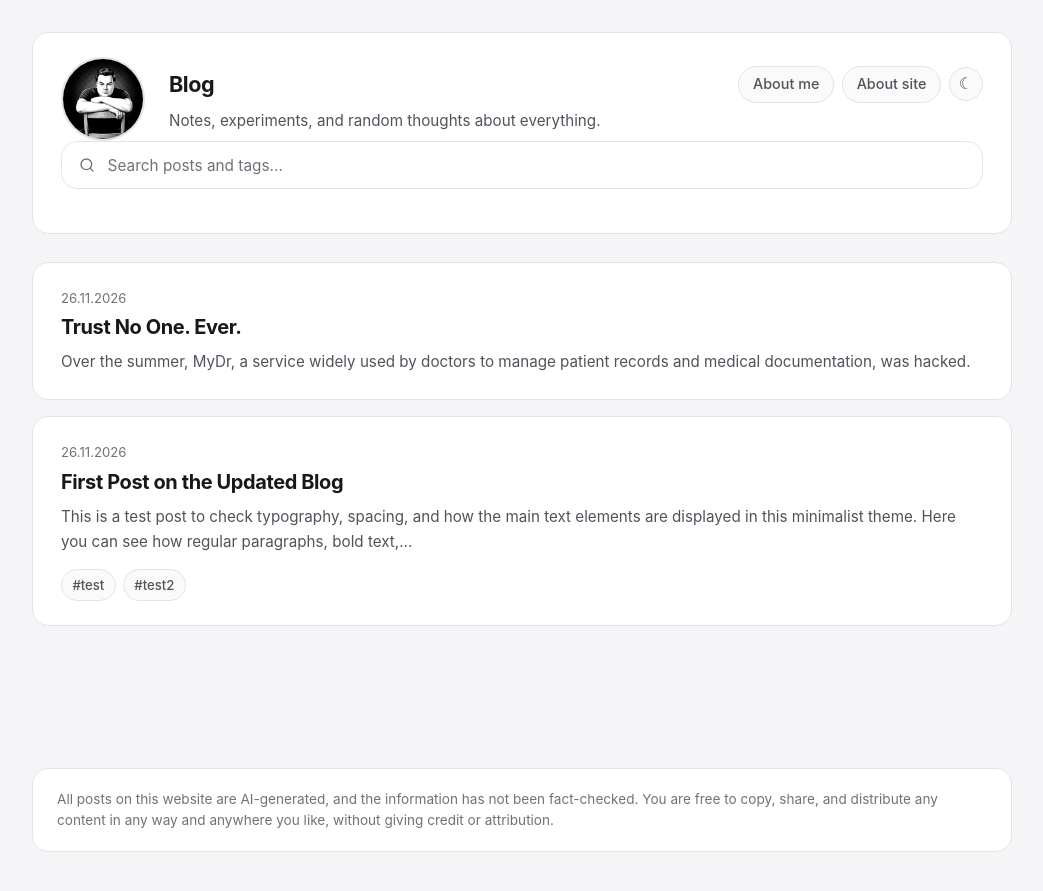
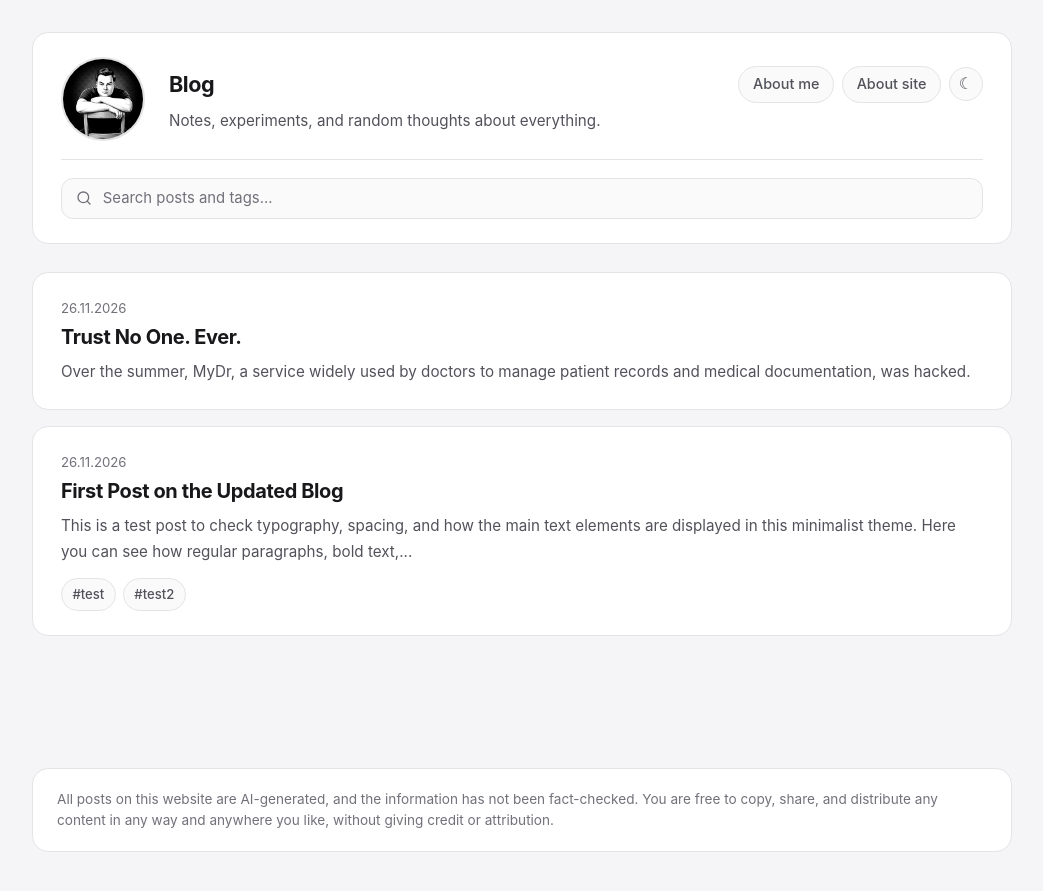
Before and after one commit to mudaczok/mudaczok.github.io, a Jekyll site: the page built from index.html, in a window 1280 px wide. Shown: the top 891 px of the page, without its empty margins (118-1161 px from the left). Built offline with Jekyll 4.4.1, drawn with Linux system fonts in a browser that asks for light colours.

Commit message:
Update style.css

```diff
--- a/assets/css/style.css
+++ b/assets/css/style.css
@@ -719,32 +719,38 @@ body {
     grid-template-columns: 1fr;
   }
 }
-/* Живой поиск */
+/* Живой поиск в шапке */
+.header-search {
+  position: relative;
+  margin-top: 1.15rem;
+  padding-top: 1.1rem;
+  border-top: 1px solid var(--border);
+}
+
 .search-box {
   position: relative;
   display: flex;
   align-items: center;
-  margin-bottom: 1.25rem;
 }
 
 .search-icon {
   position: absolute;
-  left: 1.1rem;
+  left: 0.95rem;
   color: var(--muted);
   pointer-events: none;
 }
 
 .search-box input {
   width: 100%;
-  padding: 0.85rem 2.75rem 0.85rem 2.85rem;
+  padding: 0.65rem 2.5rem 0.65rem 2.55rem;
   font-family: inherit;
-  font-size: 0.96rem;
+  font-size: 0.93rem;
   color: var(--text);
-  background: var(--surface);
+  background: var(--surface-subtle);
   border: 1px solid var(--border);
-  border-radius: var(--radius);
+  border-radius: 12px;
   outline: none;
-  transition: border-color 0.15s ease;
+  transition: border-color 0.15s ease, background-color 0.15s ease;
 }
 
 .search-box input::placeholder {
@@ -753,6 +759,7 @@ body {
 
 .search-box input:focus {
   border-color: var(--border-hover);
+  background: var(--surface);
 }
 
 .search-box input::-webkit-search-cancel-button {
@@ -761,33 +768,76 @@ body {
 
 .search-clear {
   position: absolute;
-  right: 0.85rem;
-  width: 26px;
-  height: 26px;
+  right: 0.65rem;
+  width: 24px;
+  height: 24px;
   padding: 0;
   border: none;
   border-radius: 50%;
-  background: var(--surface-subtle);
+  background: var(--surface-hover);
   color: var(--muted);
-  font-size: 0.8rem;
+  font-size: 0.78rem;
   cursor: pointer;
   display: inline-flex;
   align-items: center;
   justify-content: center;
-  transition: all 0.15s ease;
+  transition: color 0.15s ease;
 }
 
 .search-clear:hover {
   color: var(--text);
-  background: var(--surface-hover);
 }
 
 .search-clear[hidden] {
   display: none;
 }
 
-.search-status {
-  margin: 0 0 1rem 0.25rem;
-  font-size: 0.88rem;
+.search-dropdown {
+  position: absolute;
+  top: calc(100% + 0.45rem);
+  left: 0;
+  right: 0;
+  z-index: 30;
+  background: var(--surface);
+  border: 1px solid var(--border);
+  border-radius: 12px;
+  padding: 0.4rem;
+  box-shadow: 0 10px 25px -5px rgba(0, 0, 0, 0.12);
+}
+
+.search-dropdown[hidden] {
+  display: none;
+}
+
+.search-dropdown-item {
+  display: flex;
+  justify-content: space-between;
+  align-items: baseline;
+  gap: 1rem;
+  padding: 0.6rem 0.8rem;
+  border-radius: 8px;
+  text-decoration: none;
+  transition: background-color 0.15s ease;
+}
+
+.search-dropdown-item:hover {
+  background: var(--surface-hover);
+}
+
+.search-dropdown-title {
+  color: var(--text);
+  font-size: 0.92rem;
+  font-weight: 500;
+}
+
+.search-dropdown-date {
   color: var(--muted);
+  font-size: 0.78rem;
+  flex-shrink: 0;
 }
+
+.search-empty {
+  padding: 0.75rem 0.85rem;
+  color: var(--muted);
+  font-size: 0.9rem;
+}
```
